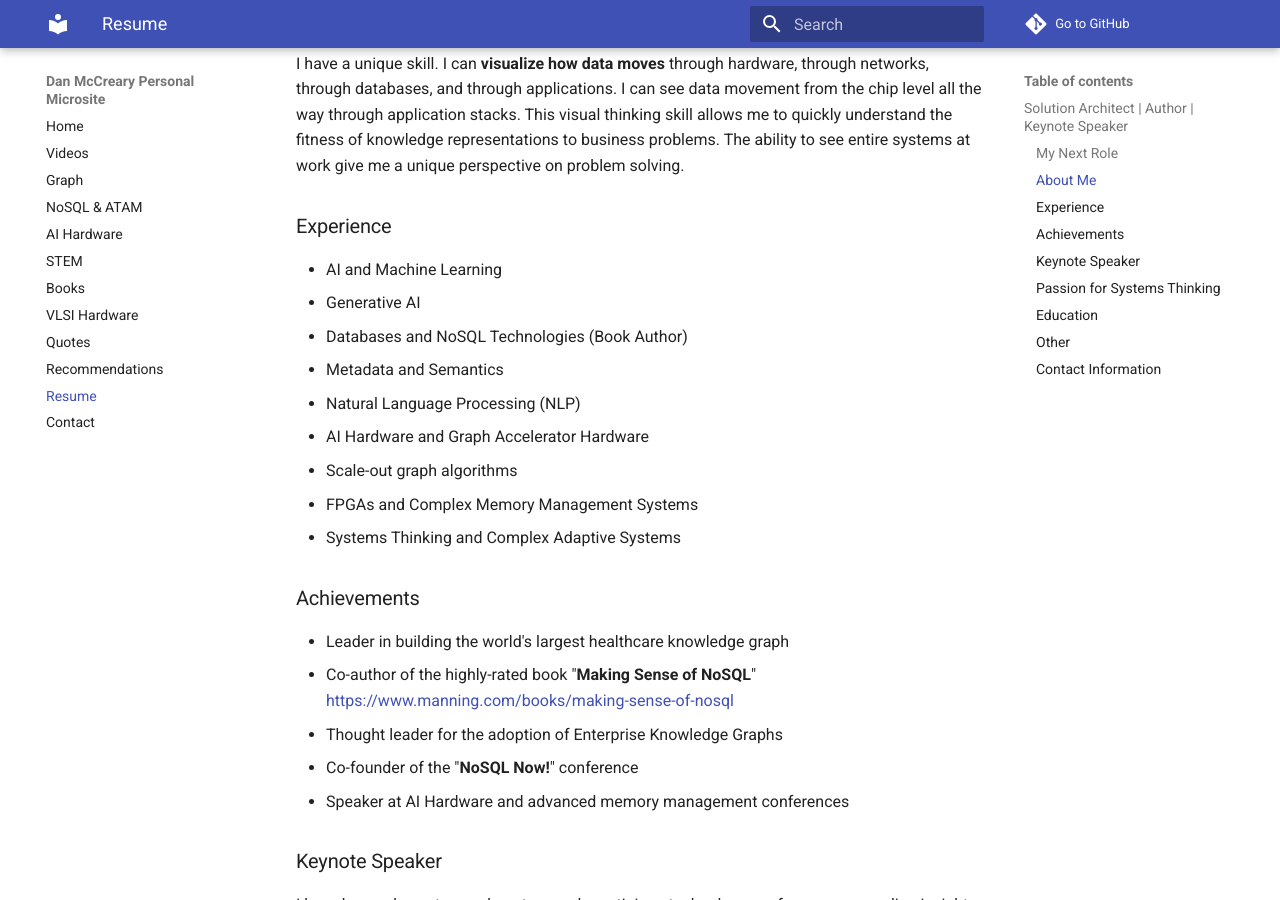
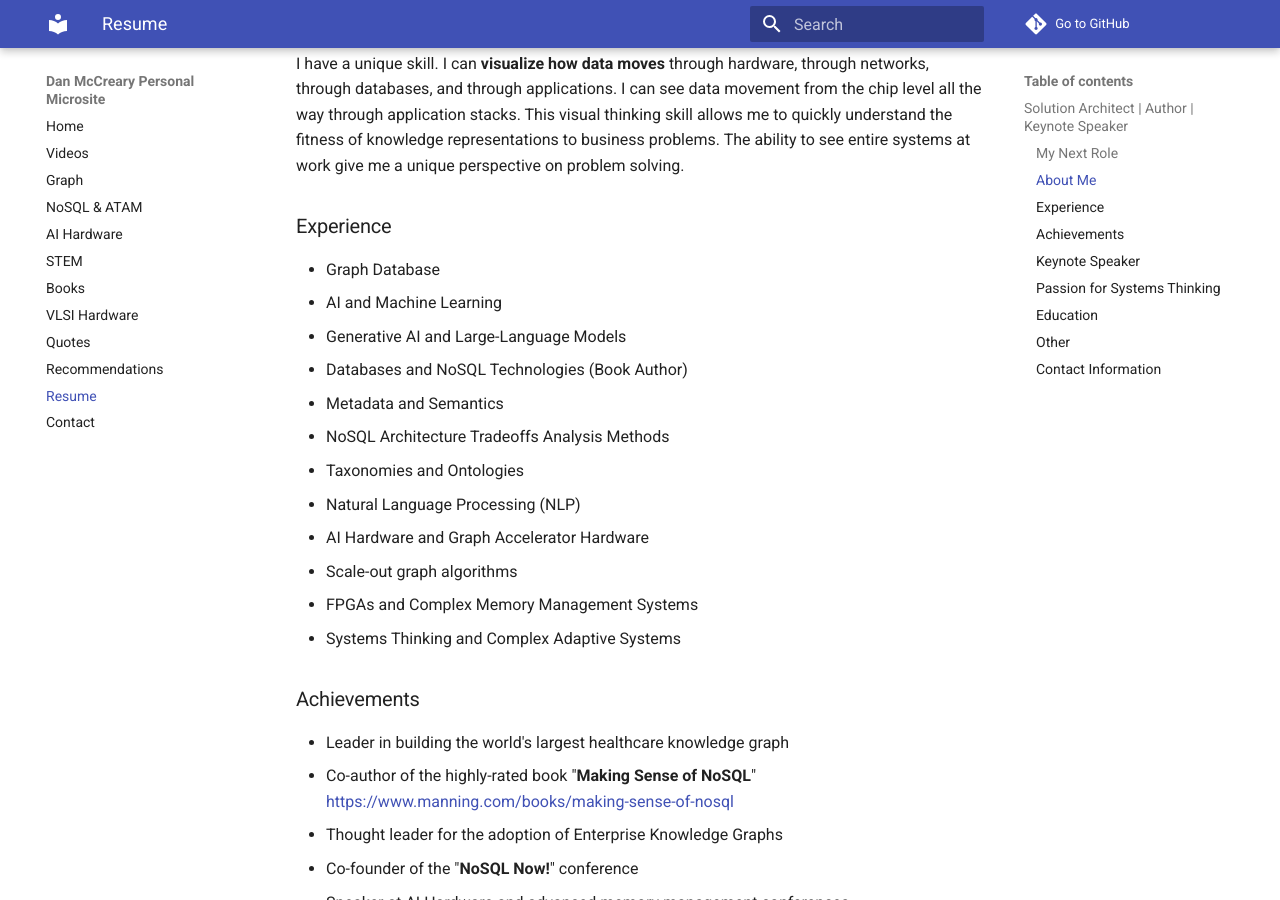
Before and after one commit to dmccreary/dmccreary, an MkDocs documentation site: the page built from docs/resume.md, in a window 1280 px wide and 900 px high, scrolled down 608 px. Built offline with MkDocs 1.6.1 and Material for MkDocs 9.7.7, drawn with Linux system fonts in a browser that asks for light colours; comment, search, counter and statistics services are not loaded.

Commit message:
updating content

```diff
--- a/docs/resume.md
+++ b/docs/resume.md
@@ -18,10 +18,13 @@ on problem solving.
 
 ### Experience
 
+- Graph Database
 - AI and Machine Learning
-- Generative AI
+- Generative AI and Large-Language Models
 - Databases and NoSQL Technologies (Book Author)
 - Metadata and Semantics
+- NoSQL Architecture Tradeoffs Analysis Methods
+- Taxonomies and Ontologies
 - Natural Language Processing (NLP)
 - AI Hardware and Graph Accelerator Hardware
 - Scale-out graph algorithms
```
